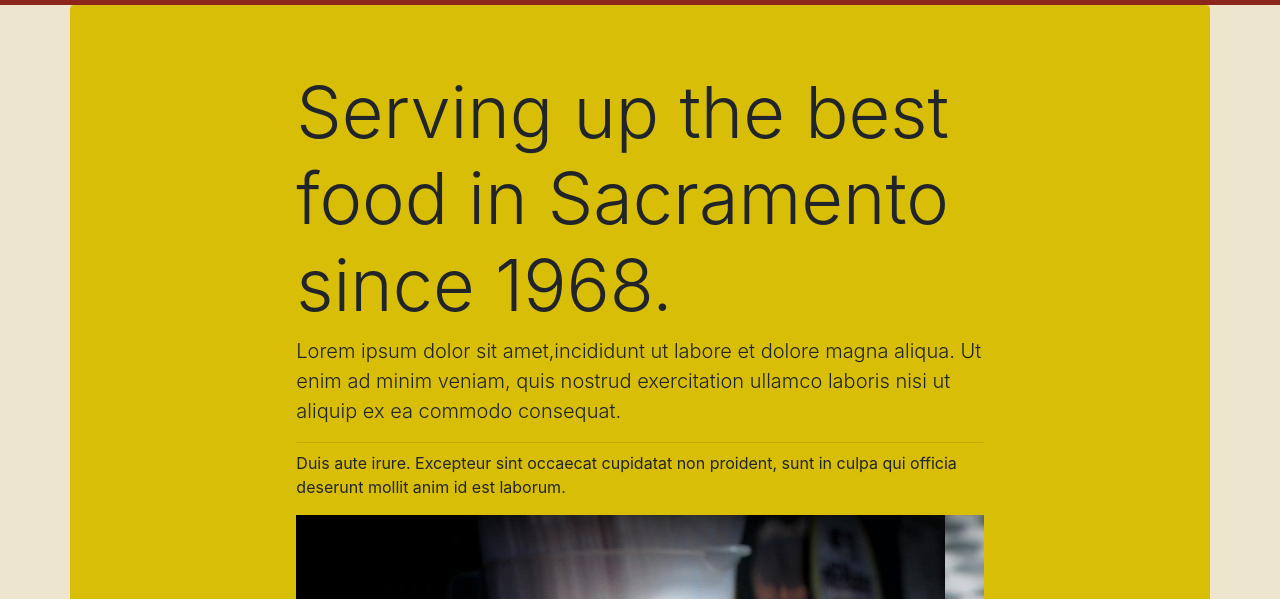
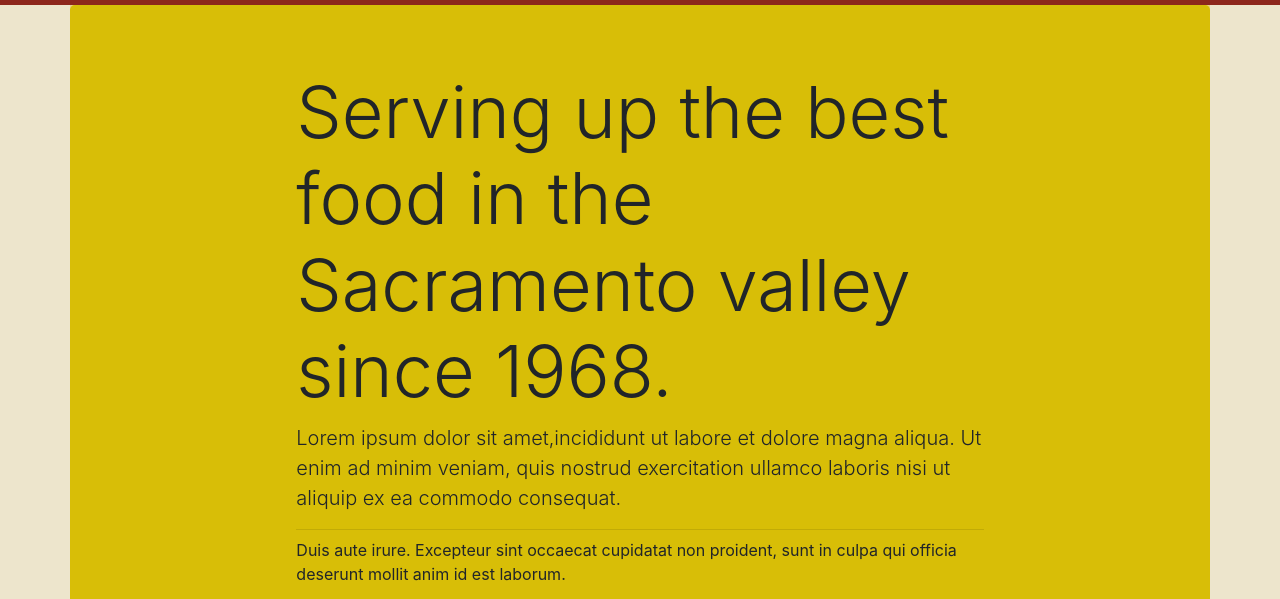
Before and after one commit to ProfVandermeer/bootstrap-demo, a website: page app/index.html in a window 1280 px wide. Shown: the part 183-782 px from the top of the page. Drawn offline with Linux system fonts and the light colour scheme.

Commit message:
Updated jumbotron text. (#3)
Co-authored-by: Nikki Vandermeer <nikkivandermeer.webdev@gmail.com>

```diff
--- a/app/index.html
+++ b/app/index.html
@@ -40,7 +40,7 @@
           <img class="img-fluid" src="../media/weinerworkslogo.png" alt="Cheeseburger">
         </div> -->
         <div class="col-sm-12 col-lg-8 mx-auto">
-          <h3 class="display-3">Serving up the best food in Sacramento since 1968.</h3>
+          <h3 class="display-3">Serving up the best food in the Sacramento valley since 1968.</h3>
           <p class="lead">Lorem ipsum dolor sit amet,incididunt ut labore et dolore magna aliqua. Ut enim ad minim veniam, quis nostrud exercitation ullamco laboris nisi ut aliquip ex ea commodo consequat.</p>
           <hr class="my-2">
           <p>Duis aute irure. Excepteur sint occaecat cupidatat non proident, sunt in culpa qui officia deserunt mollit anim id est laborum.</p>
```
